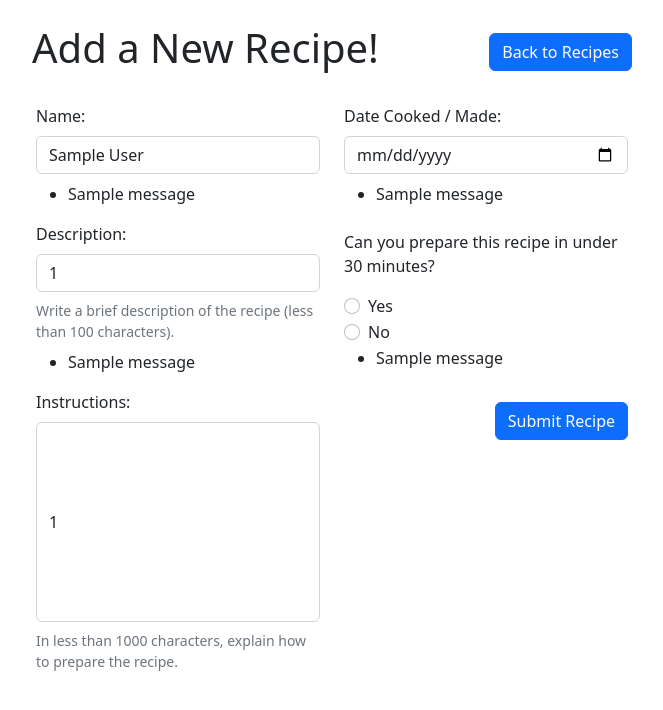
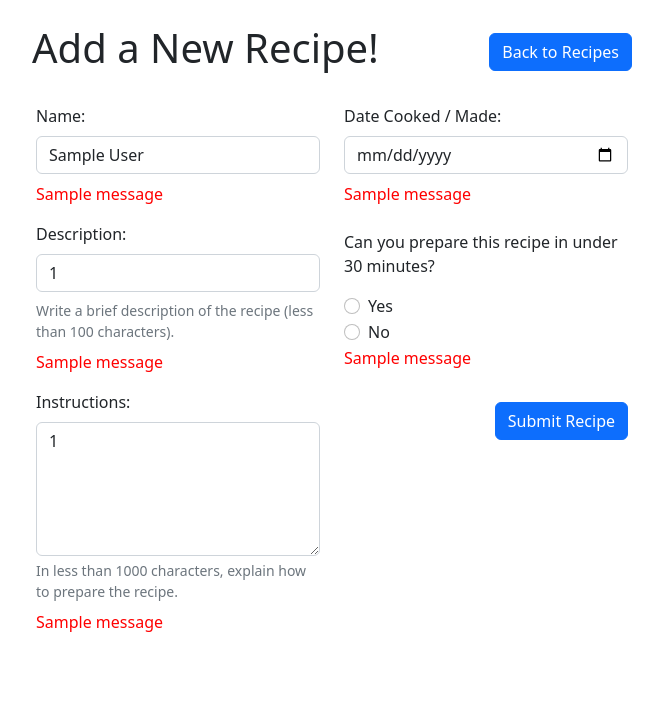
Before and after one commit to JohnathonBowers/Recipes, a Flask app: page /recipes/create in a window 1280 px wide. Shown: the part 47-757 px from the top of the page, without its empty margins (308-971 px from the left). Run offline with Flask 2, Linux system fonts and the light colour scheme; the visitor is signed in with stand-in values (Sample User, id 1); tables that the repository leaves empty or names only in its code hold one stand-in row (values such as "Sample post"); one stand-in notice (Sample message) is shown.

Commit message:
add more functionality

```diff
--- a/flask_app/controllers/ct_recipes_actions.py
+++ b/flask_app/controllers/ct_recipes_actions.py
@@ -16,9 +16,12 @@ def r_create_recipe():
 @app.route('/recipes/create-add', methods=['POST'])
 def f_create_recipe():
     if not md_recipe.Recipe.validate_recipe(request.form):
+        print (request.form)
         session['name'] = request.form.get('name')
         session['description'] = request.form.get('description')
         session['instructions'] = request.form.get('instructions')
         session['date_cooked'] = request.form.get('date_cooked')
         session['under'] = request.form.get('under')
-        return redirect ('recipes/create')
+        return redirect ('/recipes/create')
+    md_recipe.Recipe.create_recipe(request.form)
+    return redirect ('/recipes')
--- a/flask_app/templates/create_recipe.html
+++ b/flask_app/templates/create_recipe.html
@@ -6,7 +6,7 @@
     <meta name="viewport" content="width=device-width, initial-scale=1.0">
     <title>Recipe Share</title>
     <link rel="stylesheet" href="https://cdn.jsdelivr.net/npm/bootstrap@5.2.2/dist/css/bootstrap.min.css">
-    <link rel="stylesheet" type="text/css" href="{{ url_for('static', filename='style.css') }}">
+    <link rel="stylesheet" type="text/css" href="{{ url_for('static', filename='styles.css') }}">
 </head>
 <body>
     <nav class="navbar bg-light d-flex">
@@ -30,12 +30,12 @@
             <form action="/recipes/create-add" method="post" class="d-flex flex-row">
                 <div class="container justify-content-start">
                     <div>
-                        <input type="hidden" value="{{ user.id }}">
+                        <input type="hidden" name="user_id" value="{{ session['user_id'] }}">
                         <label for="name" class="form-label mb-2">Name:</label>
-                        <input type="text" name="name" class="form-control mb-2" value="{{ session.get('name') }}">
+                        <input type="text" name="name" class="form-control mb-2" value="{{ session['name'] }}">
                     </div>
                     <div>
-                        {% with names = get_flashed_messages(category_filter=['first_name']) %}
+                        {% with names = get_flashed_messages(category_filter=['name']) %}
                             {% if names %}
                             <ul class="flashes mb-2">
                                 {% for msg in names %}
@@ -47,7 +47,7 @@
                     </div>
                     <div>
                         <label for="description" class="form-label mt-2 mb-2">Description:</label>
-                        <input type="text" name="description" class="form-control mb-2" value = "{{ session.get('description') }}">
+                        <input type="text" name="description" class="form-control mb-2" value = "{{ session['description'] }}">
                         <div class="form-text mb-2">Write a brief description of the recipe (less than 100 characters).</div>
                     </div>
                     <div>
@@ -63,14 +63,25 @@
                     </div>
                     <div>
                         <label for="instructions" class="form-label mt-2 mb-2">Instructions:</label>
-                        <input type="textarea" name="instructions" class="form-control mb-2" style="height: 200px;" value = "{{ session.get('instructions') }}">
+                        <textarea class="form-control" name="instructions" rows="5">{{ session['instructions'] }}</textarea>
                         <div class="form-text mb-2">In less than 1000 characters, explain how to prepare the recipe.</div>
+                    </div>
+                    <div>
+                        {% with names = get_flashed_messages(category_filter=['instructions']) %}
+                            {% if names %}
+                            <ul class="flashes mb-2">
+                                {% for msg in names %}
+                                    <li>{{ msg }}</li>
+                                {% endfor %}
+                            </ul>
+                            {% endif %}
+                        {% endwith %}
                     </div>
                 </div>
                 <div class="container">
                     <div>
                         <label for="date_cooked" class="form-label mb-2">Date Cooked / Made:</label>
-                        <input type="date" name="date_cooked" class="form-control mb-2" value="{{ session.get('date_cooked') }}">
+                        <input type="date" name="date_cooked" class="form-control mb-2" value="{{ session['date_cooked'] }}">
                     </div>
                     <div>
                         {% with names = get_flashed_messages(category_filter=['date_cooked']) %}
@@ -87,11 +98,11 @@
                         <p>Can you prepare this recipe in under 30 minutes?</p>
                     </div>
                     <div class="form-check">
-                        <input class="form-check-input" type="radio" name="under">
+                        <input class="form-check-input" type="radio" name="under" value="Yes">
                         <label class="form-check-label" for="under">Yes</label>
                     </div>
                     <div class="form-check">
-                        <input class="form-check-input" type="radio" name="under">
+                        <input class="form-check-input" type="radio" name="under" value="No">
                         <label class="form-check-label" for="under">No</label>
                     </div>
                     <div>
--- a/flask_app/templates/recipes.html
+++ b/flask_app/templates/recipes.html
@@ -6,7 +6,7 @@
     <meta name="viewport" content="width=device-width, initial-scale=1.0">
     <title>Recipe Share</title>
     <link rel="stylesheet" href="https://cdn.jsdelivr.net/npm/bootstrap@5.2.2/dist/css/bootstrap.min.css">
-    <link rel="stylesheet" type="text/css" href="{{ url_for('static', filename='style.css') }}">
+    <link rel="stylesheet" type="text/css" href="{{ url_for('static', filename='styles.css') }}">
 </head>
 <body>
     <nav class="navbar bg-light d-flex">
@@ -21,7 +21,7 @@
         <div class="row">
             <h1 class="mb-4">Welcome, {{user.first_name}}</h1>
         </div>
-        <div class="d-flex flex-row justify-content-between align-items-center mb-2">
+        <div class="d-flex flex-row justify-content-between align-items-center mb-4">
             <h4 class="align-middle">All posted recipes:</h4>
             <a href="/recipes/create"><button class="btn btn-primary">Create</button></a>
         </div>
@@ -41,7 +41,7 @@
                             <td class="align-middle">{{ recipe.name }}</td>
                             <td class="align-middle">{{ recipe.under }}</td>
                             <td class="align-middle">{{ recipe.creator.first_name }}</td>
-                            <td>
+                            <td class="align-middle">
                                 <a href="#"><button class="btn btn-success me-1">View</button></a>
                                 {% if recipe.creator.id == user.id %}
                                 <a href="#"><button class="btn btn-warning mb-1 me-1">Edit</button></a>
```
Also changed, not shown: flask_app/controllers/ct_login_reg.py (+6 -6 lines), flask_app/models/md_recipe.py (+10 -8 lines), flask_app/templates/login_registration.html (+4 -4 lines).
